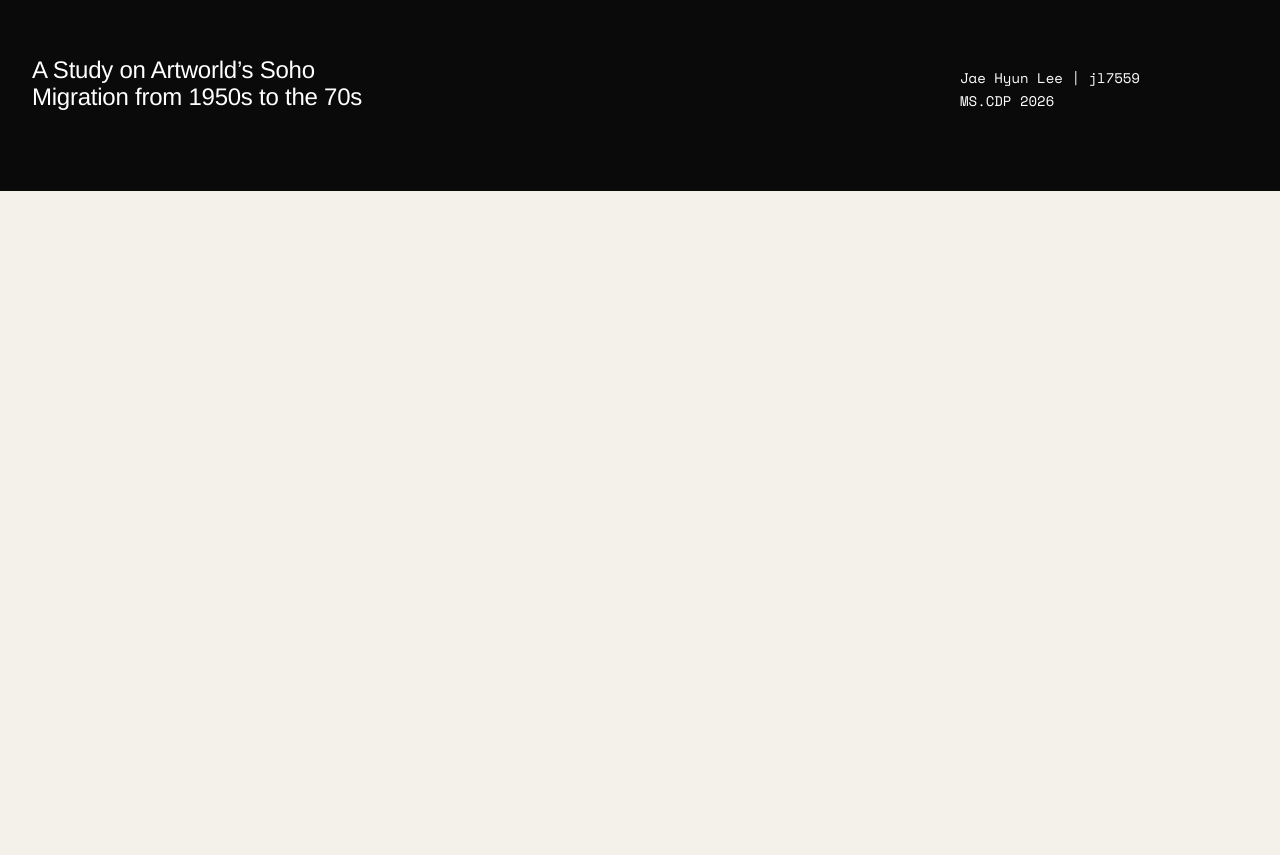
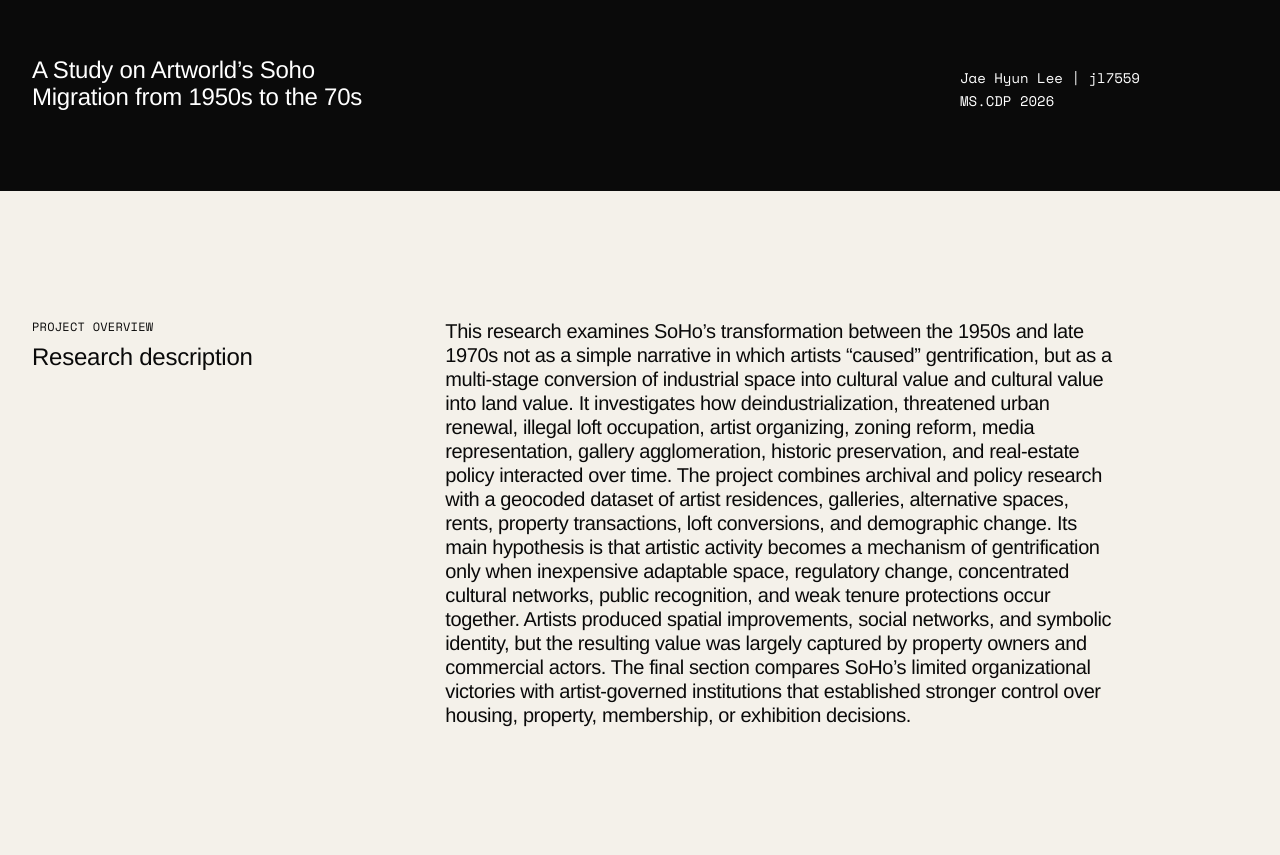
Before and after one commit to essentiallee/ARCHA4144_Research_Foundations, a plain HTML site: page index.html in a window 1280 px wide. Shown: the part 609-1464 px from the top of the page. Before the commit the page ends 800 px from the top, so only its background shows below. Drawn offline with nearby package versions, Linux system fonts and the light colour scheme.

Commit message:
abstract update

```diff
--- a/index.html
+++ b/index.html
@@ -27,6 +27,21 @@
                 </div>
             </div>
         </section>
+
+        <section class="section" aria-labelledby="research-description">
+            <div class="container grid grid--align-start">
+                <header class="span-4">
+                    <p class="eyebrow">Project overview</p>
+                    <h2 id="research-description" class="heading-3">Research description</h2>
+                </header>
+
+                <div class="span-8 reading-column">
+                    <p class="lead">
+                        This research examines SoHo’s transformation between the 1950s and late 1970s not as a simple narrative in which artists “caused” gentrification, but as a multi-stage conversion of industrial space into cultural value and cultural value into land value. It investigates how deindustrialization, threatened urban renewal, illegal loft occupation, artist organizing, zoning reform, media representation, gallery agglomeration, historic preservation, and real-estate policy interacted over time. The project combines archival and policy research with a geocoded dataset of artist residences, galleries, alternative spaces, rents, property transactions, loft conversions, and demographic change. Its main hypothesis is that artistic activity becomes a mechanism of gentrification only when inexpensive adaptable space, regulatory change, concentrated cultural networks, public recognition, and weak tenure protections occur together. Artists produced spatial improvements, social networks, and symbolic identity, but the resulting value was largely captured by property owners and commercial actors. The final section compares SoHo’s limited organizational victories with artist-governed institutions that established stronger control over housing, property, membership, or exhibition decisions.
+                    </p>
+                </div>
+            </div>
+        </section>
     </main>
 </body>
 </html>
--- a/style.css
+++ b/style.css
@@ -239,6 +239,13 @@ figcaption,
 
 .eyebrow {
   text-transform: uppercase;
+}
+
+.eyebrow + h1,
+.eyebrow + h2,
+.eyebrow + h3,
+.eyebrow + h4 {
+  margin-top: var(--space-2);
 }
 
 .muted,
```
